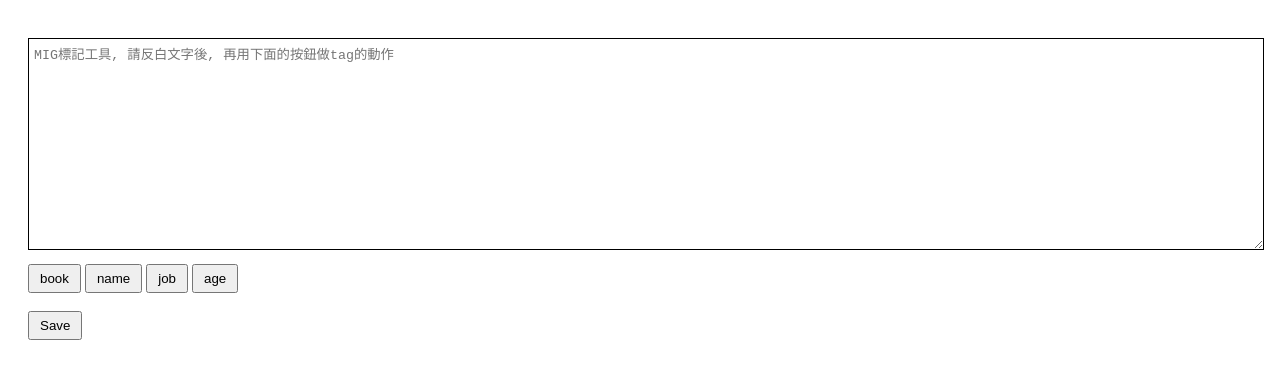
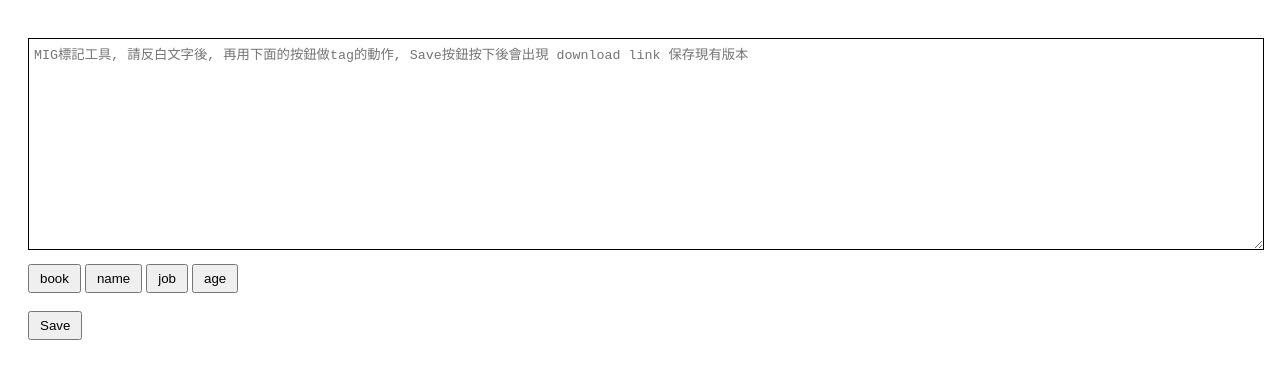
Before and after one commit to j129008/MIG-TAG-Web, a plain HTML site: page index.html in a window 1280 px wide. Drawn offline with nearby package versions, Linux system fonts and the light colour scheme.

Commit message:
add download hint

```diff
--- a/index.html
+++ b/index.html
@@ -68,7 +68,7 @@
 
     <body>
 
-        <textarea id="myTa" placeholder="MIG標記工具, 請反白文字後, 再用下面的按鈕做tag的動作"></textarea>
+        <textarea id="myTa" placeholder="MIG標記工具, 請反白文字後, 再用下面的按鈕做tag的動作, Save按鈕按下後會出現 download link 保存現有版本"></textarea>
 
         <button id="book">book</button>
         <button id="name">name</button>
```
